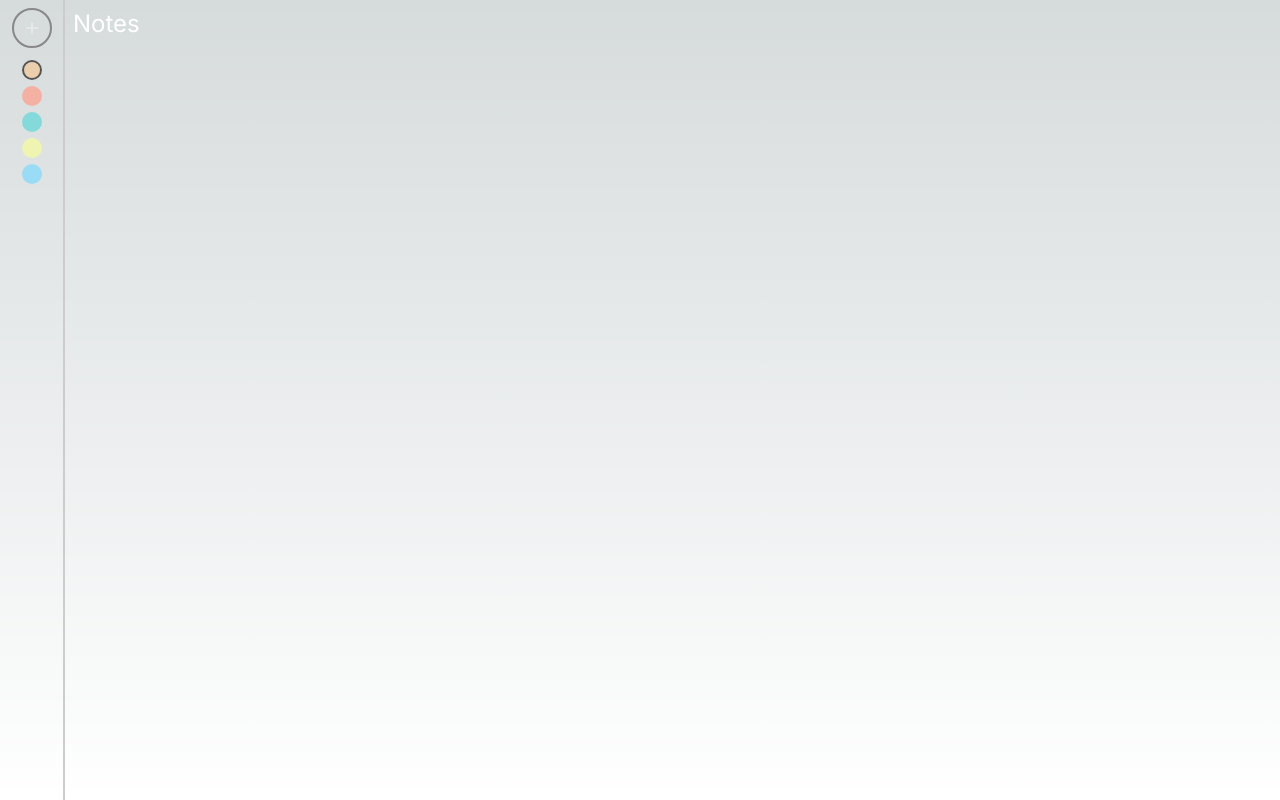
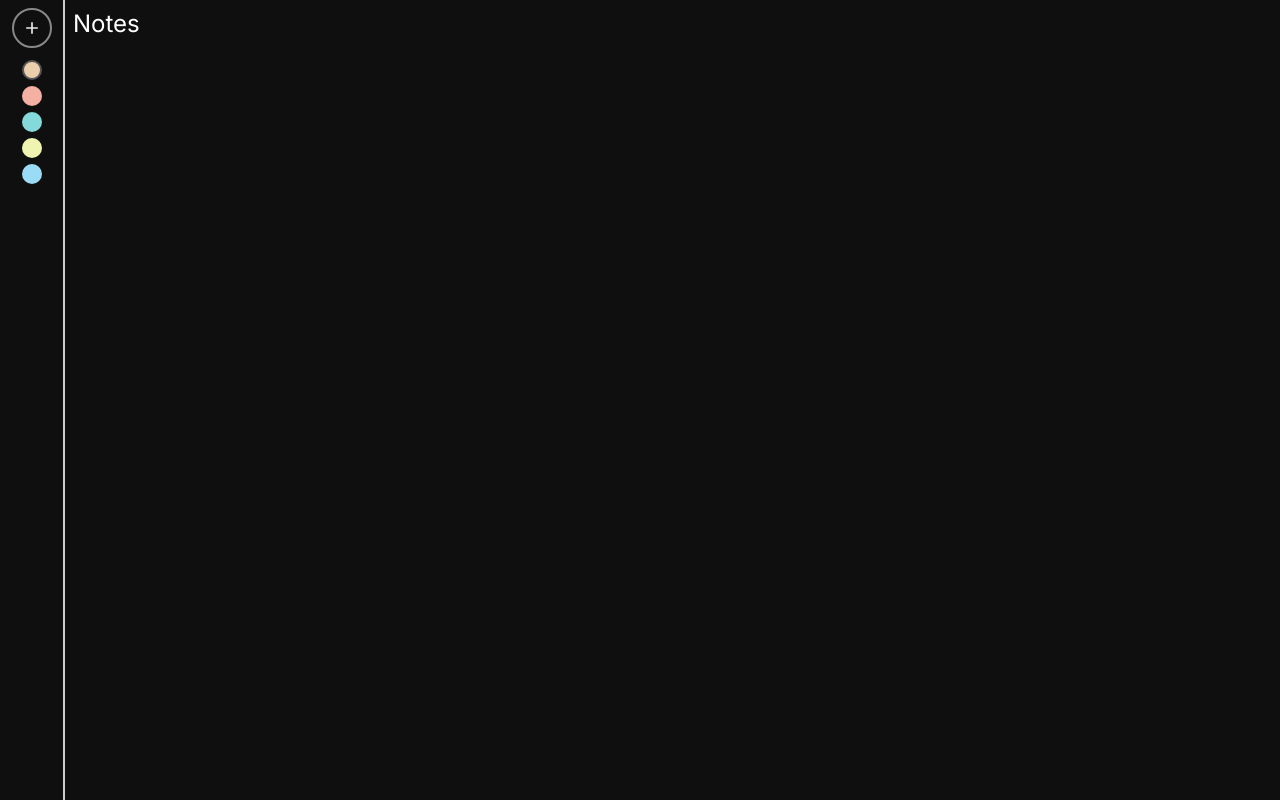
Before and after one commit to martin0590/notes-app, a Next.js app: page / in a window 1280 px wide. Built offline with nearby package versions, Linux system fonts and the light colour scheme.

Commit message:
chore - testing color

```diff
--- a/app/globals.css
+++ b/app/globals.css
@@ -3,16 +3,16 @@
 @tailwind utilities;
 
 :root {
-  --foreground-rgb: 0, 0, 0;
-  --background-start-rgb: 214, 219, 220;
-  --background-end-rgb: 255, 255, 255;
+  --foreground-rgb: 15, 15, 15;
+  --background-start-rgb: 15, 15, 15;
+  --background-end-rgb: 15, 15, 15;
 }
 
 @media (prefers-color-scheme: dark) {
   :root {
-    --foreground-rgb: 255, 255, 255;
-    --background-start-rgb: 0, 0, 0;
-    --background-end-rgb: 0, 0, 0;
+    --foreground-rgb: 15, 15, 15;
+    --background-start-rgb: 15, 15, 15;
+    --background-end-rgb: 15, 15, 15;
   }
 }
 
--- a/app/layout.tsx
+++ b/app/layout.tsx
@@ -6,8 +6,8 @@
 const inter = Inter({ subsets: ["latin"] });
 
 export const metadata: Metadata = {
-  title: "Create Next App",
-  description: "Generated by create next app",
+  title: "NoteANote",
+  description: "Simple note taking app",
 };
 
 export default function RootLayout({
```
